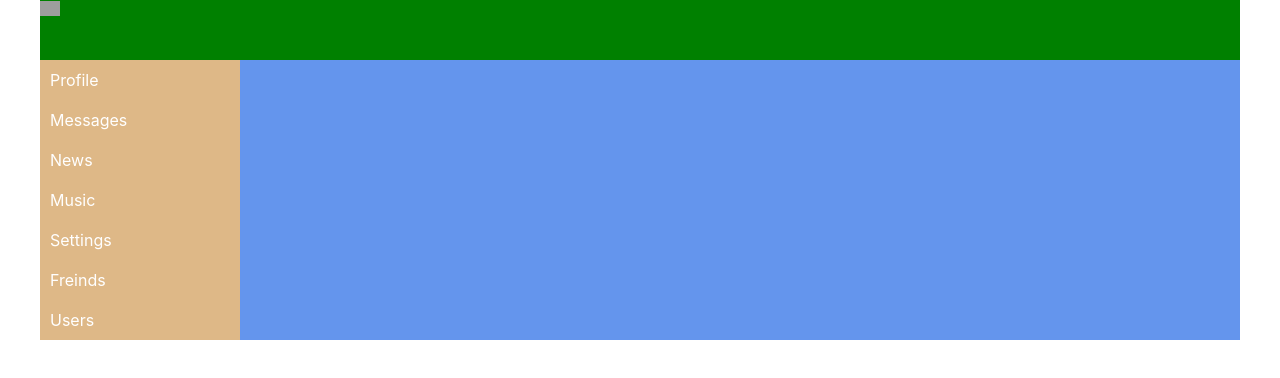
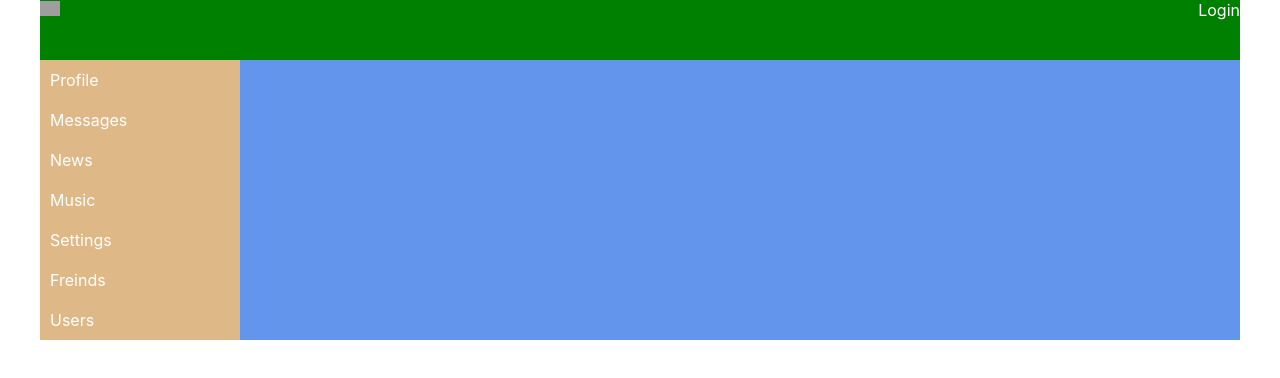
Before and after one commit to Artem230819/react, a React (Create React App) app: page / in a window 1280 px wide. Shown: the top 378 px of the page. Built offline with nearby package versions, Linux system fonts and the light colour scheme; no server answers; grey boxes are pictures that could not be loaded.

Commit message:
cookie,login,auth/me,withCredentials   (lesson 61)

```diff
--- a/src/App.js
+++ b/src/App.js
@@ -11,13 +11,14 @@
 import DialogsContainer from "./components/Dialogs/DialogsContainer";
 import UsersContainer from "./components/Users/UsersCuntainer";
 import ProfileContainer from "./components/Profie/ProfileContainer";
+import HeaderContainer from "./components/Header/HeaderContainer";
 
 const App = (props) => {
 
     return (
         <BrowserRouter>
             <div className="app-wrapper">
-                <Header/>
+                <HeaderContainer/>
                 <Navbar/>
                 <div className="app-wrapper-content">
                     <Route path="/dialogs" render={() => <DialogsContainer/>}/>
--- /dev/null
+++ b/src/Redux/authReducer.js
@@ -0,0 +1,30 @@
+const SET_USER_DATA = 'SET_USER_DATA';
+
+let initialState = {
+    id: null,
+    email: null,
+    login: null,
+    isAuth: false,
+    isFetching: false
+};
+
+
+const authReducer = (state = initialState, action) =>{
+    switch (action.type) {
+        case SET_USER_DATA:
+            return  {
+                ...state,
+                ...action.data,
+                isAuth: true
+            }
+        default:
+            return state;
+    }
+}
+
+
+export const setAuthUserData = (id, email, login) =>{
+    return {type: SET_USER_DATA, data: {id, email, login}}
+}
+
+export default authReducer;
--- a/src/Redux/redux-store.js
+++ b/src/Redux/redux-store.js
@@ -2,11 +2,13 @@
 import profileReducer from "./profileReducer";
 import dialogReducer from "./dialogReducer";
 import usersReducer from "./usersReducer";
+import authReducer from "./authReducer";
 
 let reducers = combineReducers({
     profilePage : profileReducer,
     dialogPage : dialogReducer,
-    usersPage: usersReducer
+    usersPage: usersReducer,
+    auth: authReducer
 });
 
 let store = createStore(reducers);
--- a/src/components/Header/Header.jsx
+++ b/src/components/Header/Header.jsx
@@ -1,11 +1,17 @@
 import React from 'react';
 import c from './Header.module.css'
+import {NavLink} from "react-router-dom";
 
 
-const Header = () => {
+const Header = (props) => {
     return(
     <header className={c.header}>
         <img src="https://f990335bdbb4aebc3131-b23f11c2c6da826ceb51b46551bfafdc.ssl.cf2.rackcdn.com/images/5f75d8c7f181c17be50d26ead9b9a88b41e7e567.png" alt=""/>
+
+        <div className={c.loginBlock}>
+            {props.isAuth ? props.login
+            : <NavLink to={'/login'}>Login</NavLink>}
+        </div>
     </header>
     )
 }
--- a/src/components/Header/Header.module.css
+++ b/src/components/Header/Header.module.css
@@ -5,3 +5,11 @@
 .header img{
     width: 20px;
 }
+
+.loginBlock{
+    float: right;
+}
+.loginBlock a{
+    text-decoration: none;
+    color: white;
+}
--- /dev/null
+++ b/src/components/Header/HeaderContainer.jsx
@@ -0,0 +1,32 @@
+import React from 'react';
+
+import Header from "./Header";
+import * as axios from "axios";
+import {connect} from "react-redux";
+import {setAuthUserData} from "../../Redux/authReducer";
+
+
+class HeaderContainer extends React.Component{
+    componentDidMount() {
+        axios.get(`https://social-network.samuraijs.com/api/1.0/auth/me`, {
+            withCredentials: true
+        })
+            .then(response => {
+                if (response.data.resultCode === 0) {
+                    let {id, email, login} = response.data.data;
+                    this.props.setAuthUserData(id, email, login);
+                }
+            });
+    }
+
+    render() {
+        return <Header {...this.props}/>
+    }
+}
+
+const mapStateToProps = (state) =>({
+    isAuth: state.auth.isAuth,
+    login: state.auth.login
+})
+
+export default connect (mapStateToProps, {setAuthUserData})(HeaderContainer);
```
